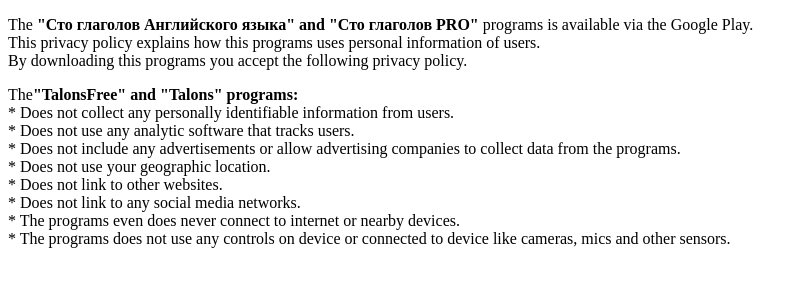
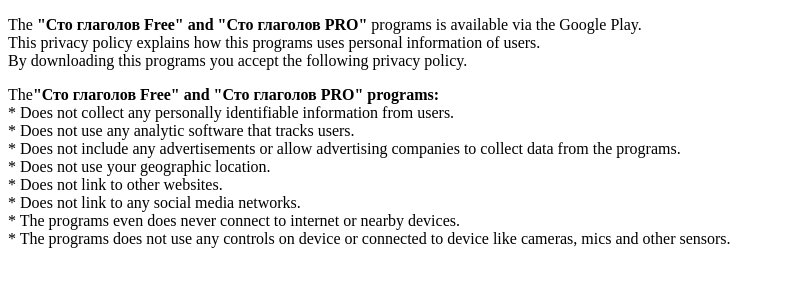
Before and after one commit to TalonsSoft/talonssoft.github.io, a plain HTML site: page repetitor.html in a window 1280 px wide. Shown: the whole page, without its empty margins (0-804 px from the left). Drawn offline with Linux system fonts and the light colour scheme.

Commit message:
Update repetitor.html

```diff
--- a/repetitor.html
+++ b/repetitor.html
@@ -5,8 +5,8 @@
   <title>Privacy policy</title>
  </head>
  <body>
-  <p>The <b>"Сто глаголов Английского языка" and "Сто глаголов PRO"</b> programs is available via the Google Play.<br>  This privacy policy explains how this programs uses personal information of users.<br>  By downloading this programs you accept the following privacy policy.</p>
-  <p>The<b>"TalonsFree" and "Talons" programs:</b><br>
+  <p>The <b>"Сто глаголов Free" and "Сто глаголов PRO"</b> programs is available via the Google Play.<br>  This privacy policy explains how this programs uses personal information of users.<br>  By downloading this programs you accept the following privacy policy.</p>
+  <p>The<b>"Сто глаголов Free" and "Сто глаголов PRO" programs:</b><br>
 	* Does not collect any personally identifiable information from users.<br>
 	* Does not use any analytic software that tracks users.<br>
 	* Does not include any advertisements or allow advertising companies to collect data from the programs.<br>
```
